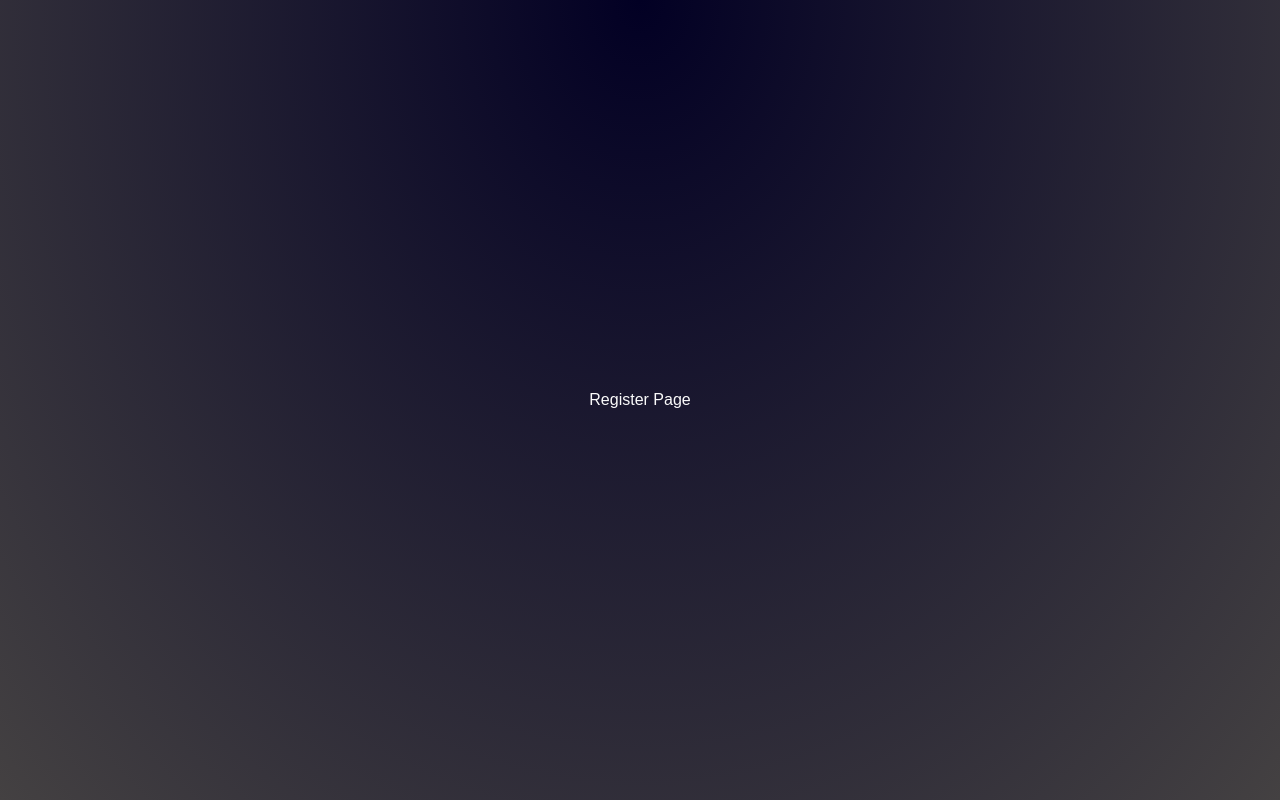
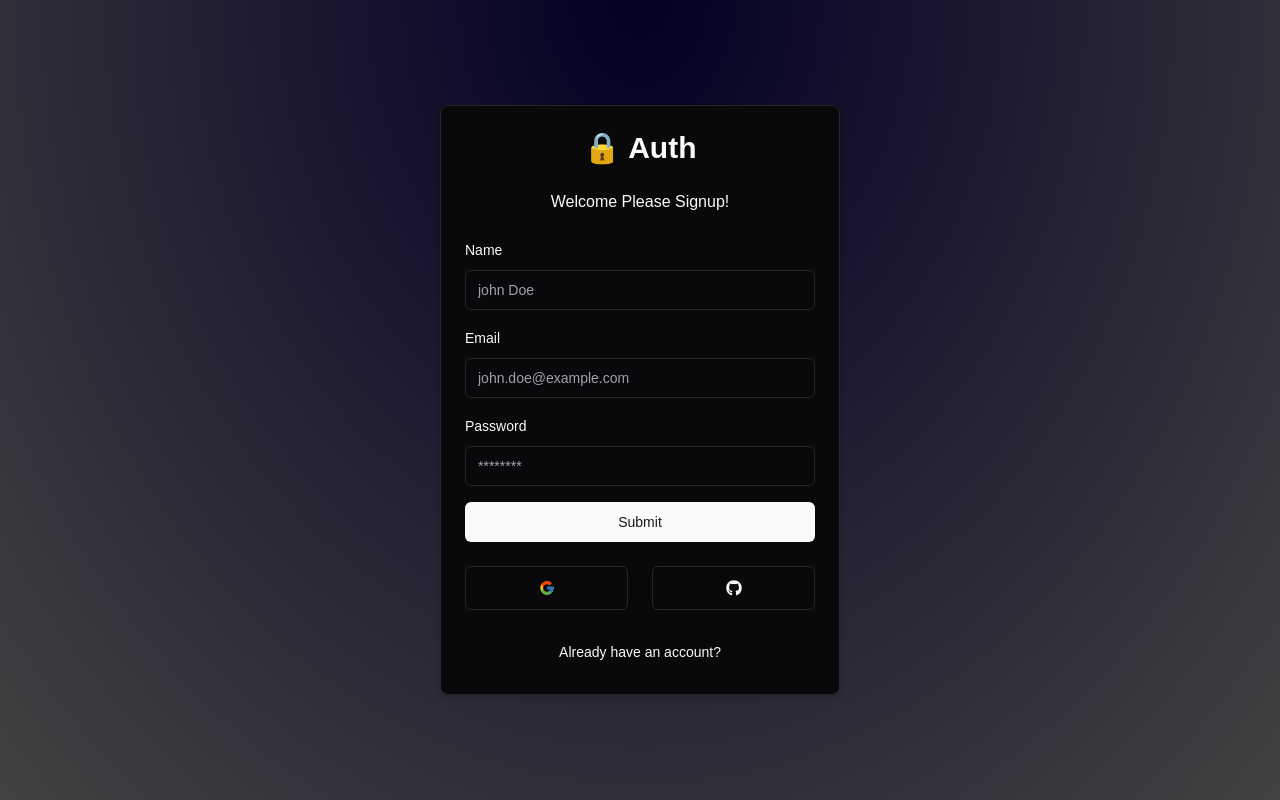
Before and after one commit to JasrajChouhan/2FA-AUTH, a Next.js app: page /auth/register in a window 1280 px wide. Built offline with nearby package versions, Linux system fonts and the light colour scheme.

Commit message:
(feat): crate register user server action

```diff
--- /dev/null
+++ b/actions/registerAction.ts
@@ -0,0 +1,19 @@
+'use server';
+import { RegisterSchema } from "@/schemas";
+import { z } from "zod";
+
+export const registerAction = async (
+  data: z.infer<typeof RegisterSchema>
+) => {
+  const validateFields = RegisterSchema.safeParse(data);
+
+  if (!validateFields.success) {
+    return {
+      error: "Invalid Cradencials"
+    }
+  } else {
+    return {
+      success: "Email sent"
+    }
+  }
+}
--- a/app/auth/(routes)/register/page.tsx
+++ b/app/auth/(routes)/register/page.tsx
@@ -1,6 +1,8 @@
+import RegisterForm from "@/components/auth/RegisterForm";
+
 const RegisterPage = () => {
   return <div >
-    Register Page
+    <RegisterForm />
   </div>
 }
 
--- /dev/null
+++ b/components/auth/RegisterForm.tsx
@@ -0,0 +1,140 @@
+'use client';
+
+import { zodResolver } from '@hookform/resolvers/zod';
+import { useForm } from 'react-hook-form';
+import * as z from 'zod';
+
+import { registerAction } from '@/actions/registerAction';
+import CardWrapper from '@/components/auth/CardWrapper';
+import { RegisterSchema } from '@/schemas';
+import { useState, useTransition } from 'react';
+import FormError from '../FormError';
+import FormSuccess from '../FormSuccess';
+import { Button } from '../ui/button';
+import {
+  Form,
+  FormControl,
+  FormField,
+  FormItem,
+  FormLabel,
+  FormMessage,
+} from '../ui/form';
+import { Input } from '../ui/input';
+
+const RegisterForm = () => {
+
+  const [error, setError] = useState<string | undefined>("")
+  const [success, setSuccess] = useState<string | undefined>("")
+  const [isPending, startTransition] = useTransition()
+
+  const form = useForm<z.infer<typeof RegisterSchema>>({
+    resolver: zodResolver(RegisterSchema),
+    defaultValues: {
+      email: '',
+      password: '',
+      name: ''
+    },
+  });
+
+  const { isLoading } = form.formState
+
+  // Submit handler
+  const onSubmit = async (data: z.infer<typeof RegisterSchema>) => {
+
+    // clear the success and error message
+    setError("")
+    setSuccess("")
+
+    startTransition(() => {
+      registerAction(data)
+        .then((data) => {
+          setError(data.error)
+          setSuccess(data.success)
+        })
+    })
+
+  };
+
+  return (
+    <CardWrapper
+      showSocial={true}
+      backButtonHref='/auth/login'
+      backButtonLabel="Already have an account?"
+      headerLabel='Welcome Please Signup!'
+    >
+      <Form {...form}>
+        <form onSubmit={form.handleSubmit(onSubmit)} className='space-y-6'>
+          <div className='flex flex-col space-y-4'>
+            <FormField
+              control={form.control}
+              name='name'
+              render={({ field }) => (
+                <FormItem>
+                  <FormLabel>Name</FormLabel>
+                  <FormControl>
+                    <Input
+                      placeholder='john Doe'
+                      disabled={isPending}
+                      {...field}
+                    />
+                  </FormControl>
+                  <FormMessage />
+                </FormItem>
+              )}
+            />
+            <FormField
+              control={form.control}
+              name='email'
+              render={({ field }) => (
+                <FormItem>
+                  <FormLabel>Email</FormLabel>
+                  <FormControl>
+                    <Input
+                      placeholder='john.doe@example.com'
+                      type='email'
+                      disabled={isPending}
+                      {...field}
+                    />
+                  </FormControl>
+                  <FormMessage />
+                </FormItem>
+              )}
+            />
+
+            <FormField
+              control={form.control}
+              name='password'
+              render={({ field }) => (
+                <FormItem>
+                  <FormLabel>Password</FormLabel>
+                  <FormControl>
+                    <Input
+                      placeholder='********'
+                      type='password'
+                      disabled={isPending}
+                      {...field}
+                    />
+                  </FormControl>
+                  <FormMessage />
+                </FormItem>
+              )}
+            />
+            {error &&
+              <FormError errorMessage={error as string} />}
+            {success &&
+              <FormSuccess successMessage={success as string} />}
+            <Button
+              className='w-full'
+              type='submit'
+              disabled={isPending || isLoading}
+            >
+              {isLoading ? 'Submitting...' : 'Submit'}
+            </Button>
+          </div>
+        </form>
+      </Form>
+    </CardWrapper>
+  );
+};
+
+export default RegisterForm;
--- a/schemas/index.ts
+++ b/schemas/index.ts
@@ -1,8 +1,18 @@
 import * as z from 'zod'
 
-export const LoginSchema = z.object ({
-  email : z.string().email(),
-  password : z.string().min(1 , {
-    message : "Password is required"
+export const LoginSchema = z.object({
+  email: z.string().email(),
+  password: z.string().min(1, {
+    message: "Password is required"
   })
 })
+
+export const RegisterSchema = z.object({
+  email: z.string().email(),
+  password: z.string().min(6, {
+    message: "Password atleat have 6 characters."
+  }),
+  name: z.string().min(3, {
+    message: "Name must have atleat have 3 characters."
+  })
+})
```
